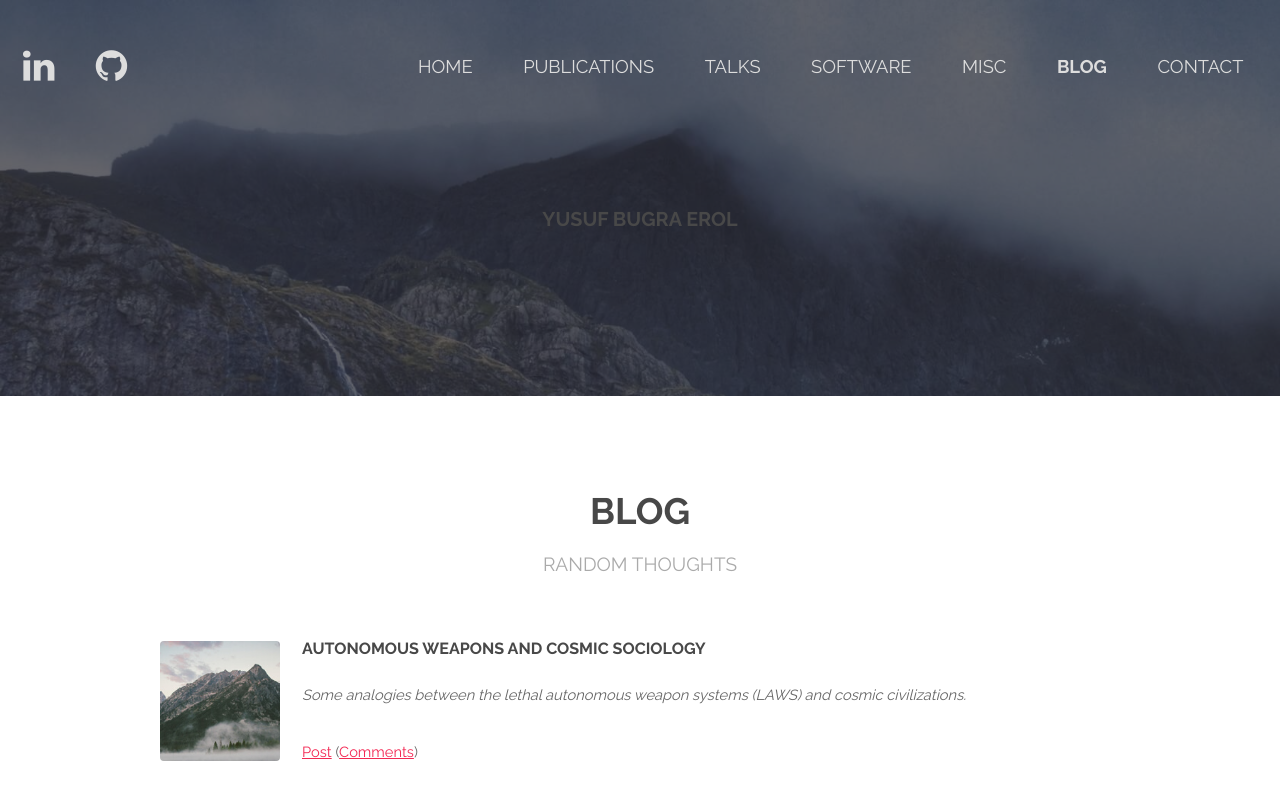
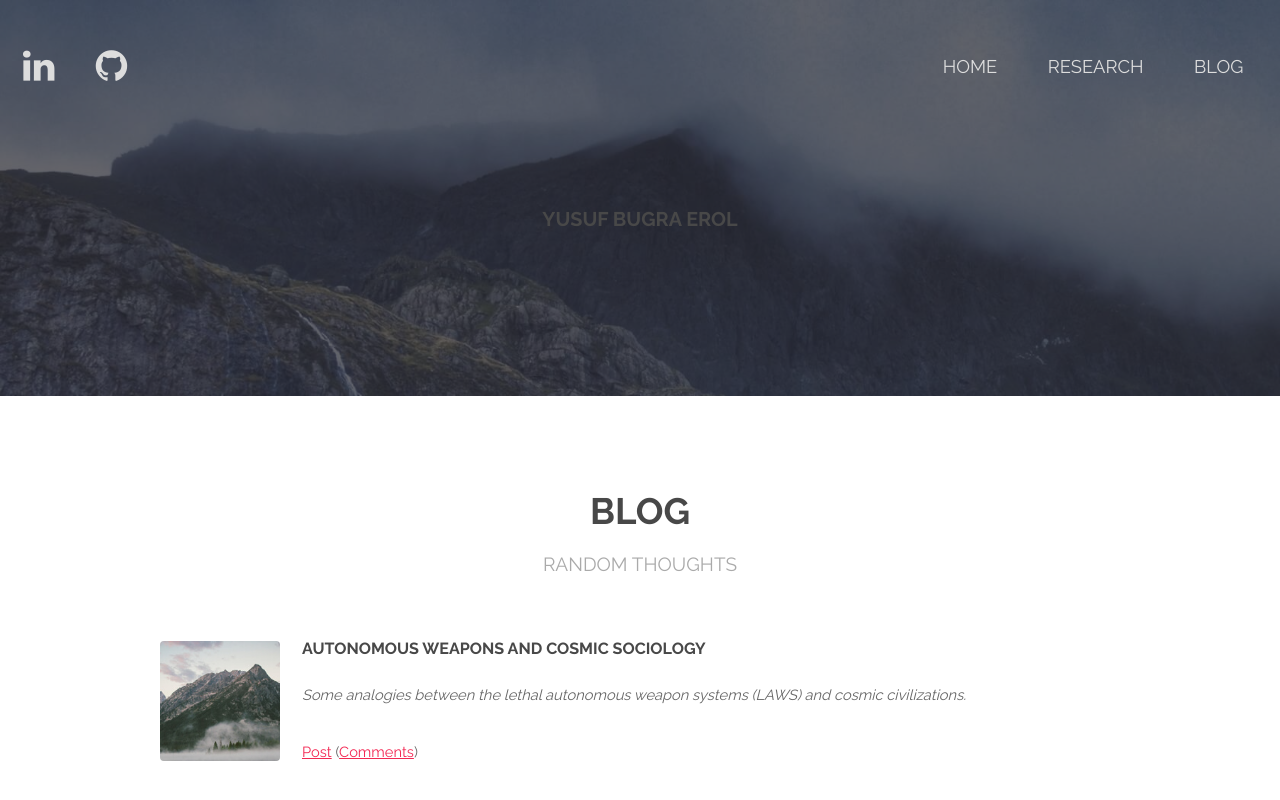
Before and after one commit to yberol/yberol.github.io, a plain HTML site: page blog.html in a window 1280 px wide. Shown: the top 800 px of the page. Drawn offline with Linux system fonts and the light colour scheme.

Commit message:
minor change in blog

```diff
--- a/blog.html
+++ b/blog.html
@@ -38,12 +38,8 @@
 				<nav id="nav">
 					<ul>
 						<li><a href="index.html">Home</a></li>
-						<li><a href="publications.html">Publications</a></li>
-						<li><a href="talks.html">Talks</a></li>
-						<li><a href="software.html">Software</a></li>
-						<li><a href="misc.html">Misc</a></li>
-						<li><strong><a href="blog.html">Blog</a></strong></li>
-						<li><a href="contact.html">Contact</a></li>
+						<li><a href="research.html">Research</a></li>
+						<li><a href="blog.html">Blog</a></li>
 					</ul>
 				</nav>
 			</header>
```
